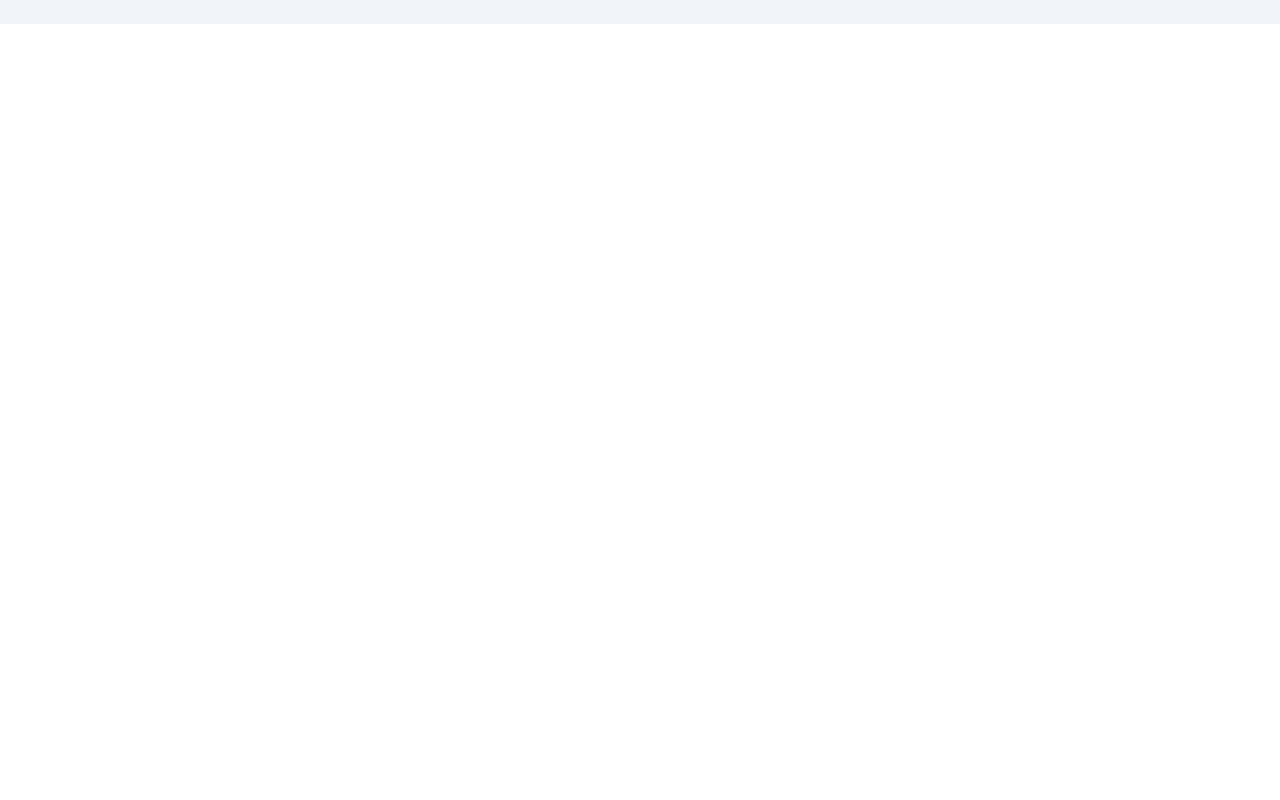
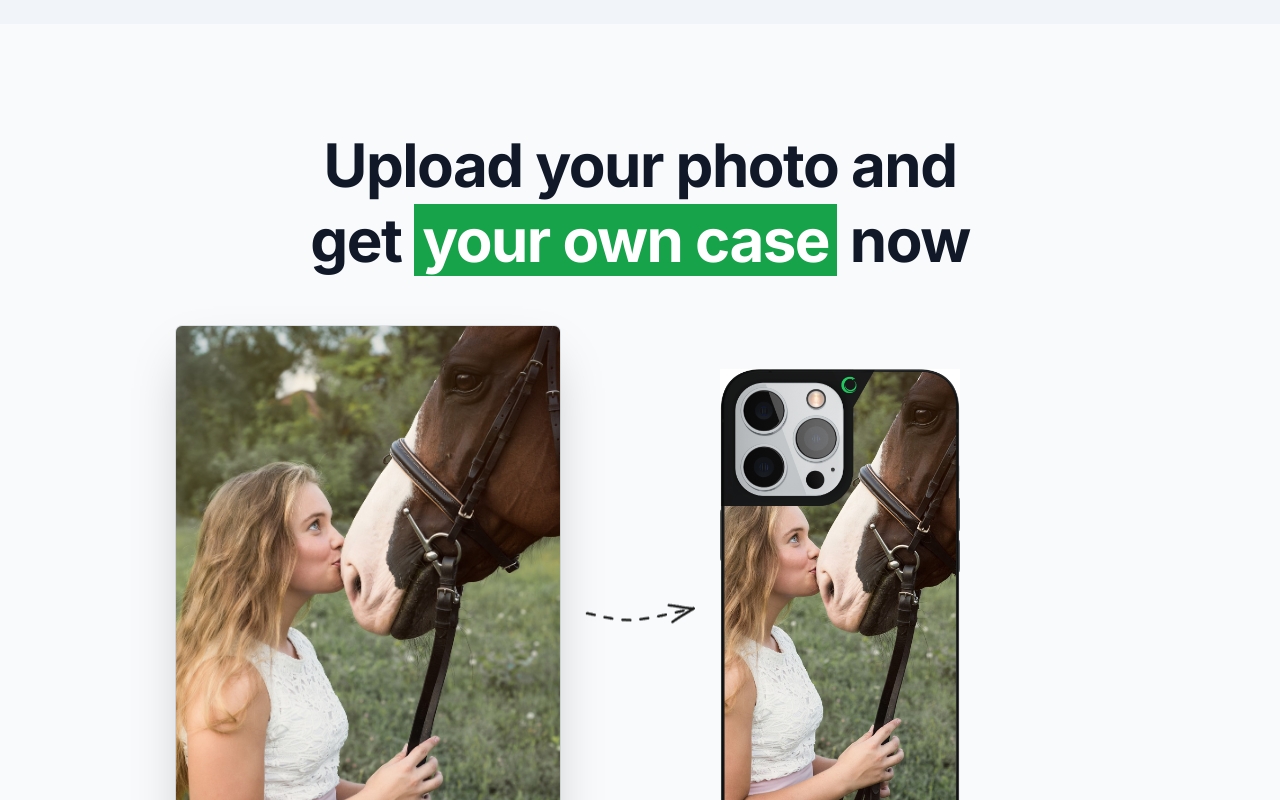
Before and after one commit to v-azevedo/casecobra-dev, a Next.js app: page / in a window 1280 px wide. Shown: the part 2580-3380 px from the top of the page. Before the commit the page ends 2604 px from the top, so only its background shows below. Built offline with nearby package versions, Linux system fonts and the light colour scheme; no server answers.

Commit message:
Implements upload section

```diff
--- a/src/app/page.tsx
+++ b/src/app/page.tsx
@@ -199,6 +199,39 @@
           <Reviews />
         </div>
       </section>
+      {/* upload section */}
+      <section>
+        <MaxWidthWrapper className="py-24">
+          <div className="mb-12 px-6 lg:px-8">
+            <div className="mx-auto max-w-2xl sm:text-center">
+              <h2 className="order-1 mt-2 tracking-tight text-center text-balance !leading-tight font-bold text-5xl md:text-6xl text-gray-900">
+                Upload your photo and get{" "}
+                <span className="relative px-2 bg-green-600 text-white">
+                  your own case
+                </span>{" "}
+                now
+              </h2>
+            </div>
+          </div>
+          <div className="mx-auto max-w-6xl px-6 lg:px-8">
+            <div className="relative flex flex-col items-center md:grid grid-cols-2 gap-40">
+              <img
+                className="absolute top-[25rem] md:top-1/2 -translate-y-1/2 z-10 left-1/2 -translate-x-1/2 rotate-90 md:rotate-0"
+                src="/arrow.png"
+                alt="arrow"
+              />
+              <div className="relative h-80 md:h-full w-full md:justify-self-end max-w-sm rounded-xl bg-gray-900/5 ring-inset ring-gray-900/10 lg:rounded-2xl">
+                <img
+                  src="/horse.jpg"
+                  alt="horse"
+                  className="rounded-md object-cover bg-white shadow-2xl ring-1 ring-gray-900/10 h-full w-full"
+                />
+              </div>
+              <Phone className="w-60" imgSrc="/horse_phone.jpg" />
+            </div>
+          </div>
+        </MaxWidthWrapper>
+      </section>
     </div>
   );
 }
```
